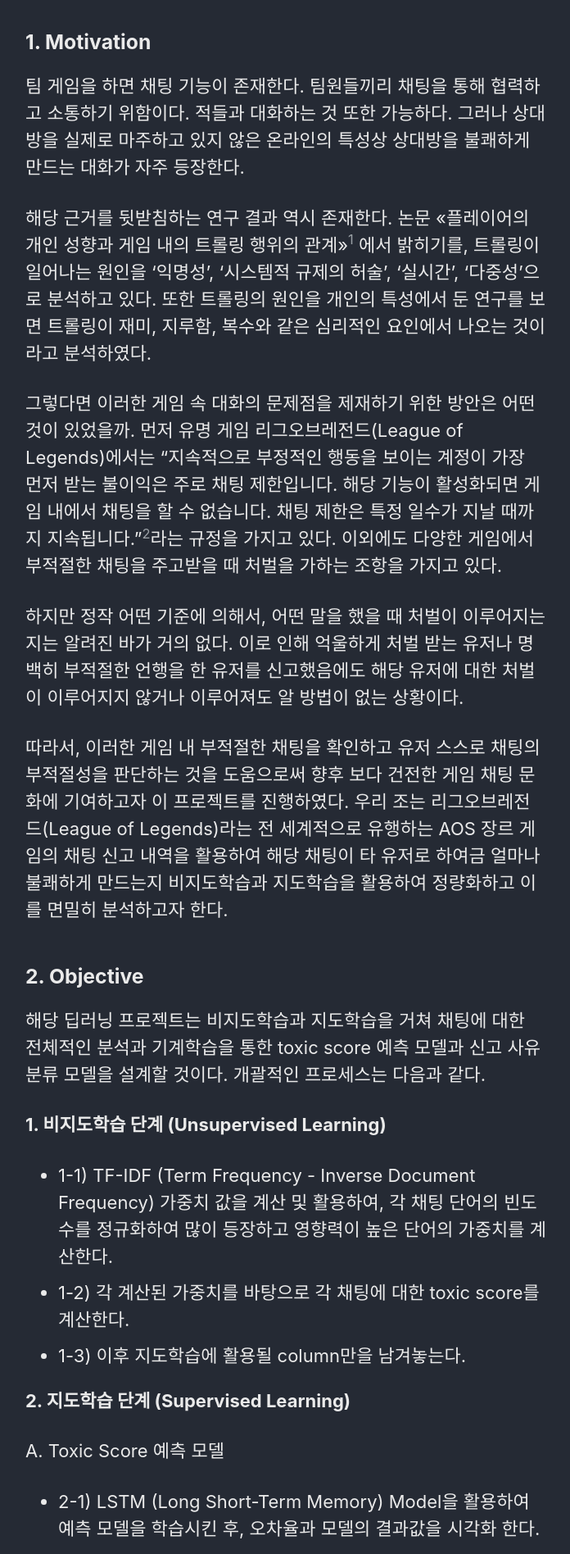
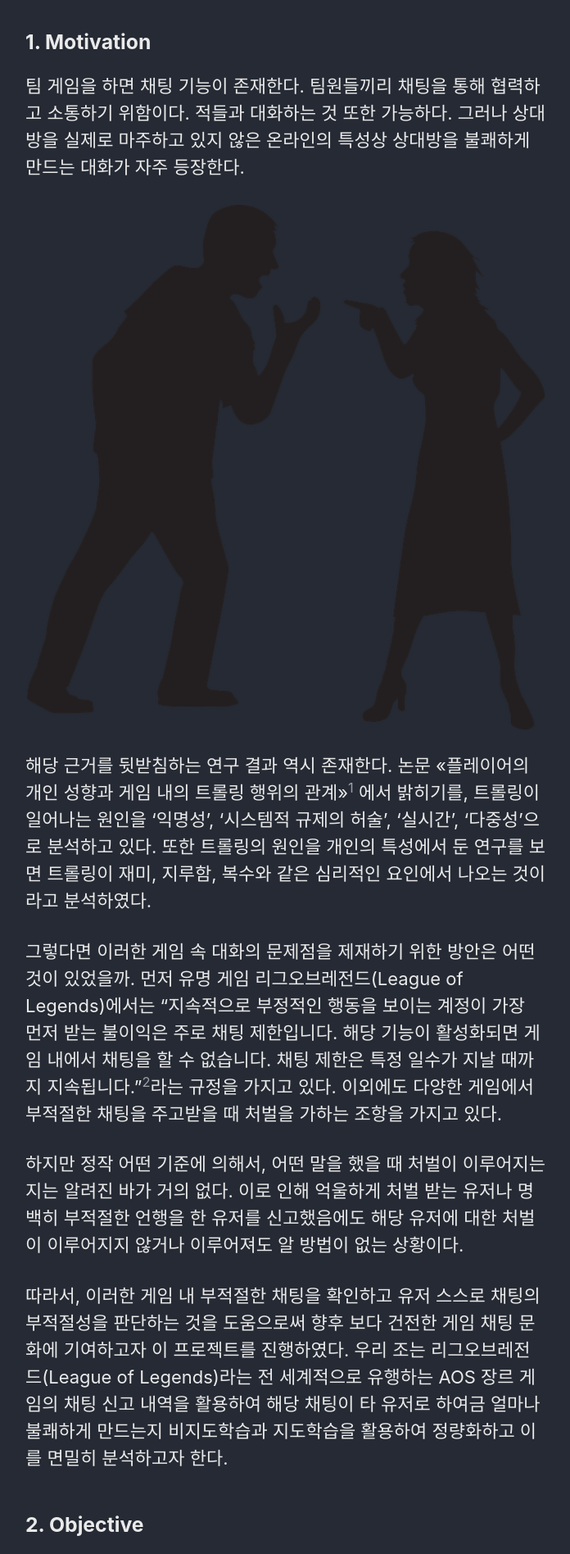
Before and after one commit to KyumKyum/gamechatban.github.io, a Jekyll site: the page built from index.md, in a window 1280 px wide. Shown: the part 1027-2923 px from the top of the page at 82% size, without its empty margins (291-987 px from the left). Built offline with Jekyll 4.4.1, drawn with Linux system fonts in a browser that asks for light colours; cached includes are drawn as plain includes; our own code applies the rules of GitHub Pages for plain Markdown files.

Commit message:
🛠️ Refactor: Customized

```diff
--- a/index.md
+++ b/index.md
@@ -31,6 +31,8 @@
 ### **1. Motivation**
 
 팀 게임을 하면 채팅 기능이 존재한다. 팀원들끼리 채팅을 통해 협력하고 소통하기 위함이다. 적들과 대화하는 것 또한 가능하다. 그러나 상대방을 실제로 마주하고 있지 않은 온라인의 특성상 상대방을 불쾌하게 만드는 대화가 자주 등장한다.
+
+![image_argue](/assets/images/argue.png){: width="50%", .align-center}
 
 해당 근거를 뒷받침하는 연구 결과 역시 존재한다. 논문 <<플레이어의 개인 성향과 게임 내의 트롤링 행위의 관계>>[^1] 에서 밝히기를, 트롤링이 일어나는 원인을 '익명성', '시스템적 규제의 허술', '실시간', '다중성'으로 분석하고 있다. 또한 트롤링의 원인을 개인의 특성에서 둔 연구를 보면 트롤링이 재미, 지루함, 복수와 같은 심리적인 요인에서 나오는 것이라고 분석하였다.
 
```
Also changed, not shown: .github/CONTRIBUTING.md (deleted), .github/FUNDING.yml (deleted), .github/ISSUE_TEMPLATE/bug_report.md (deleted), .github/ISSUE_TEMPLATE/bug_report.yml (deleted), .github/ISSUE_TEMPLATE/config.yml (deleted), .github/ISSUE_TEMPLATE/documentation.md (deleted), .github/ISSUE_TEMPLATE/documentation.yml (deleted), .github/PULL_REQUEST_TEMPLATE.md (deleted), .github/workflows/bad-pr.yml (deleted), assets/images/argue.png (added).
